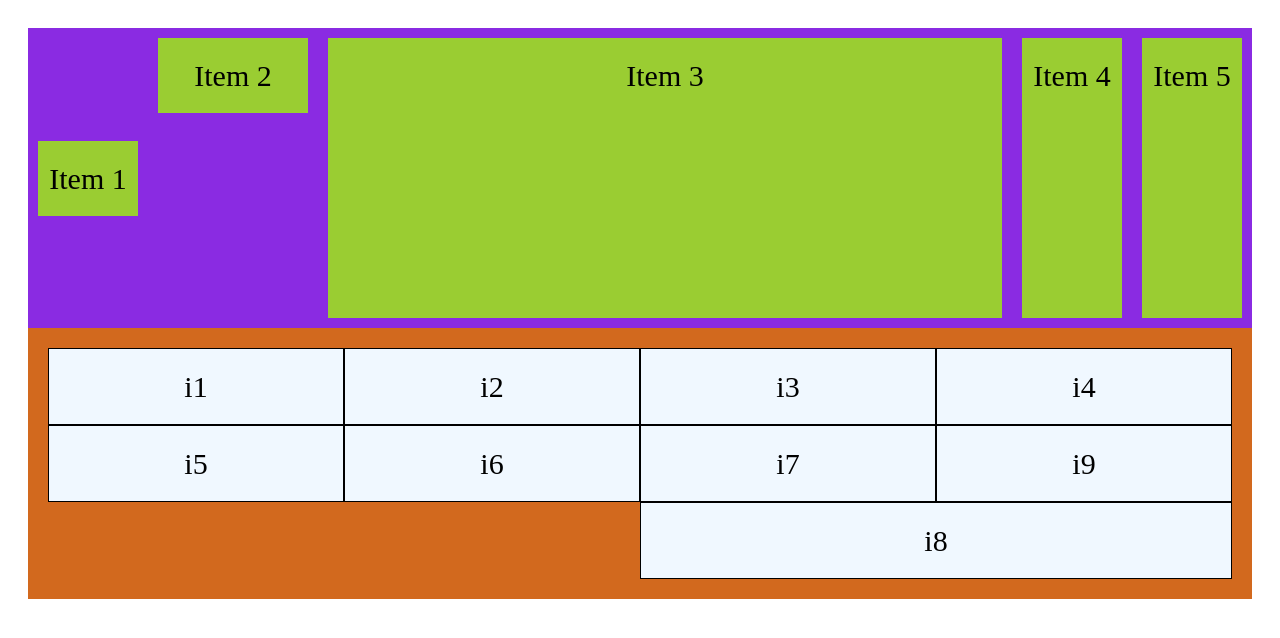
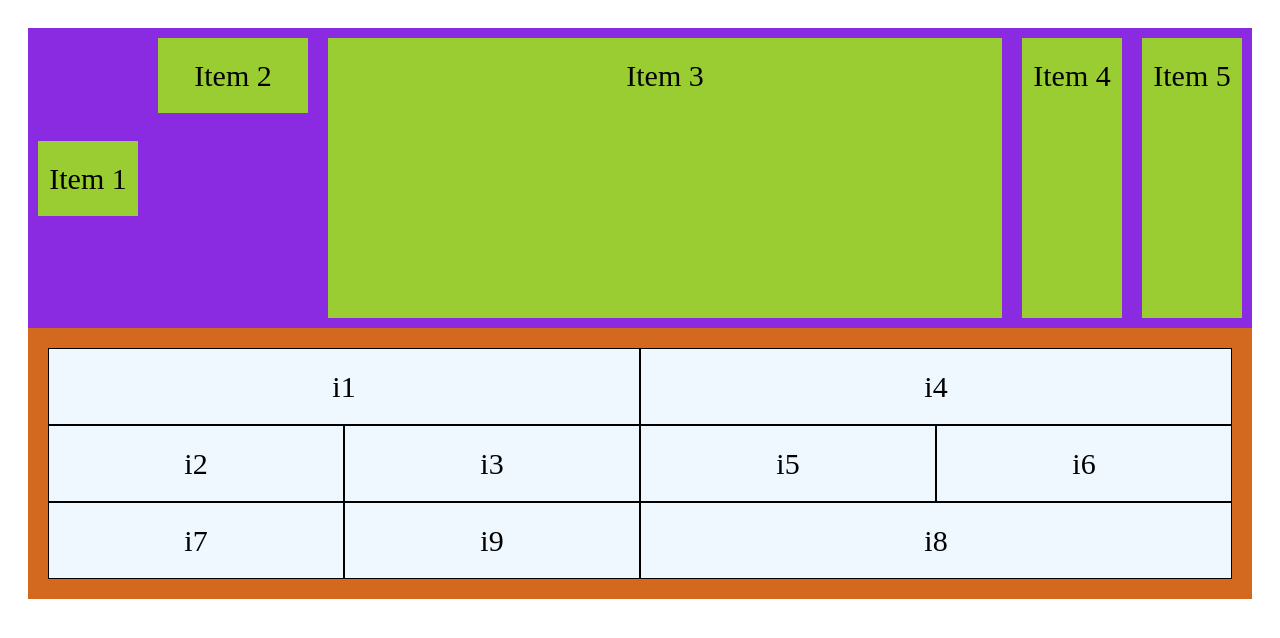
Before and after one commit to RemD95/lezione-3-css, a plain HTML site: page index.html in a window 1280 px wide. Drawn offline with Linux system fonts and the light colour scheme.

Commit message:
unified cells 1/4

```diff
--- a/style.css
+++ b/style.css
@@ -47,9 +47,15 @@ body{
 }
 
 .i8 {
-    grid-area: myArea;
     grid-column:3/ span2;
     grid-row: 3 / 4;
+}
+.i1{
+    grid-column: 1 / 3;
+}
+.i4{
+    grid-row: 1 / 2;
+    grid-column: 3 / span2;
 }
 .grid-c{
 
```
